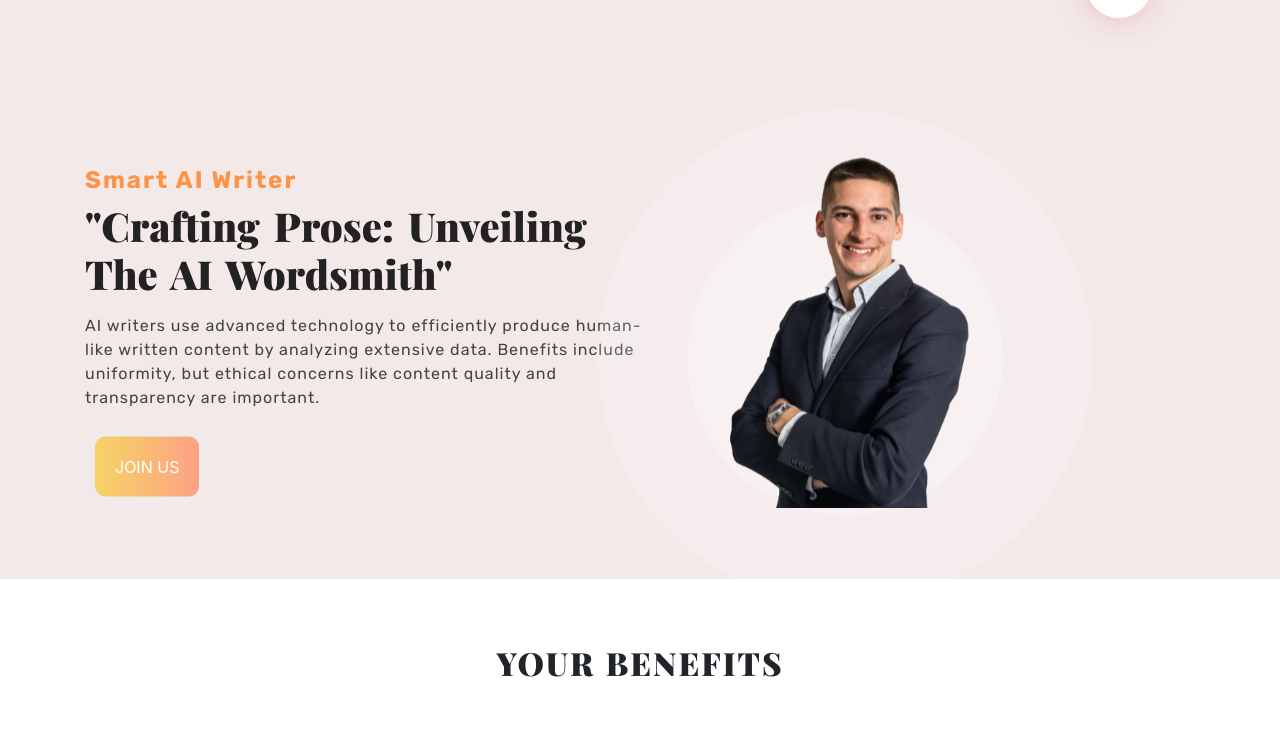
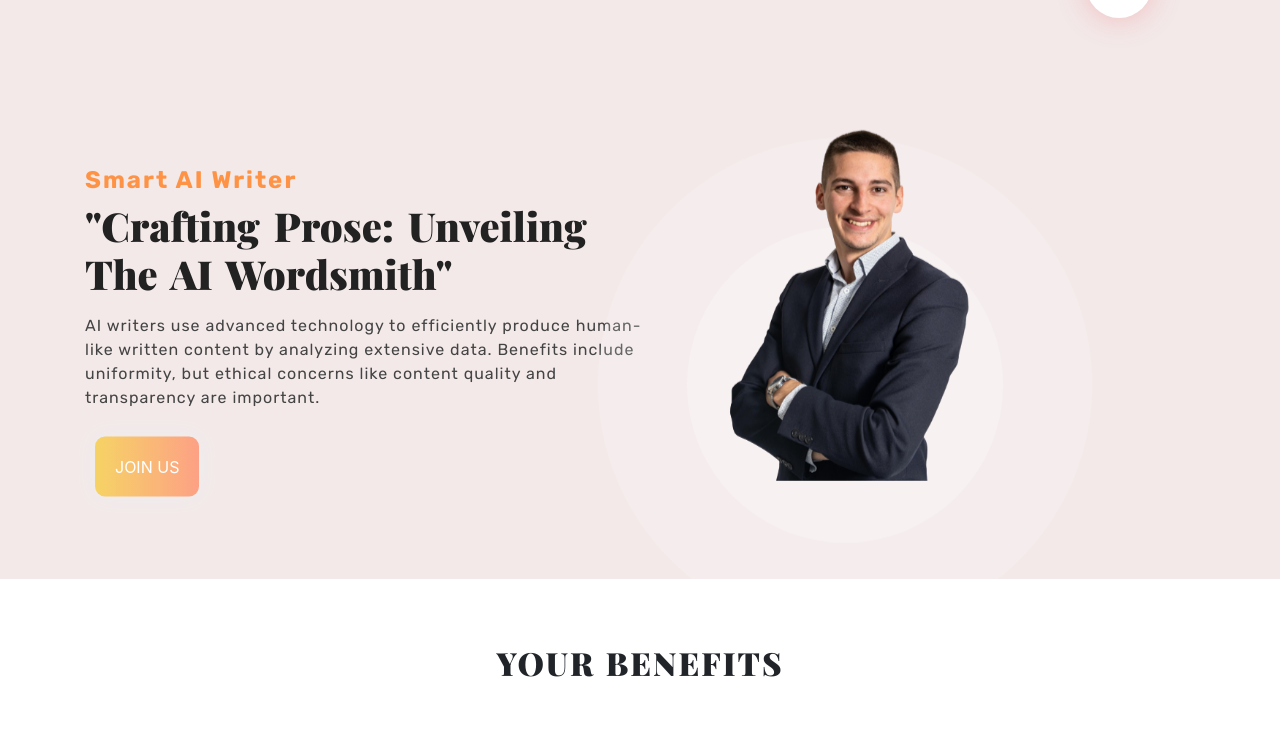
Before and after one commit to MeetYourAI/AIWriter, a plain HTML site: page index.html in a window 1280 px wide. Shown: the part 61-790 px from the top of the page. Drawn offline with nearby package versions, Linux system fonts and the light colour scheme; animation ran at ten frames a second.

Commit message:
removed unecessary comments and added temp model

```diff
--- a/css/style.css
+++ b/css/style.css
@@ -1,10 +1,4 @@
 /*
-------------------
-Template Name: OMYOGA - OMYOGA - Yoga Fitness HTML5 Template
-Author: Ingenious_team
-Author Email: ingeniousteam786@gmail.com
-Version: 1
-------------------
 ----------------
 Table of Content
 ----------------
@@ -437,7 +431,7 @@ header nav ul li a:hover {
 
 .banner-block img {
     z-index: 999;
-    padding-top: 34%;
+    padding-top: 20%;
     width: 90%;
 }
 
```
Also changed, not shown: css/responsive.css (+0 -9 lines), images/tempModel.png.
